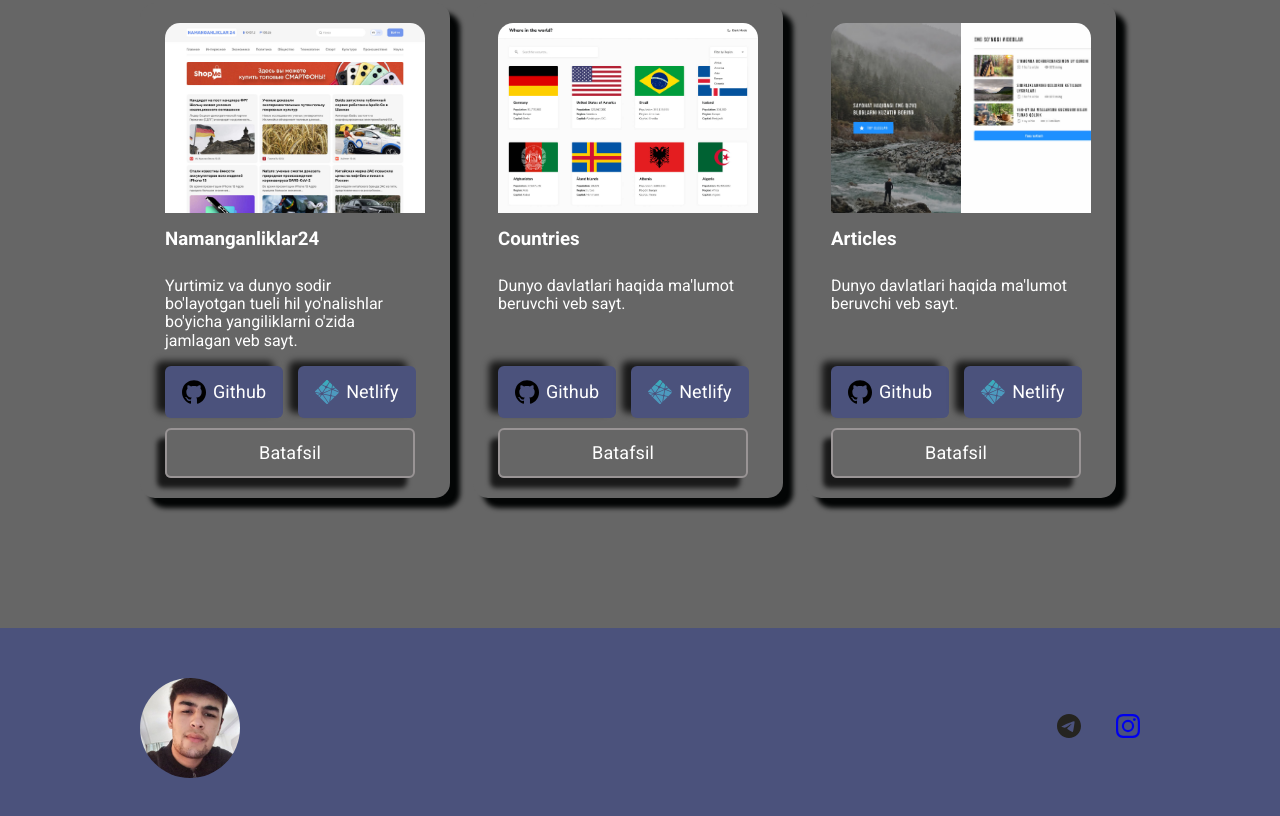
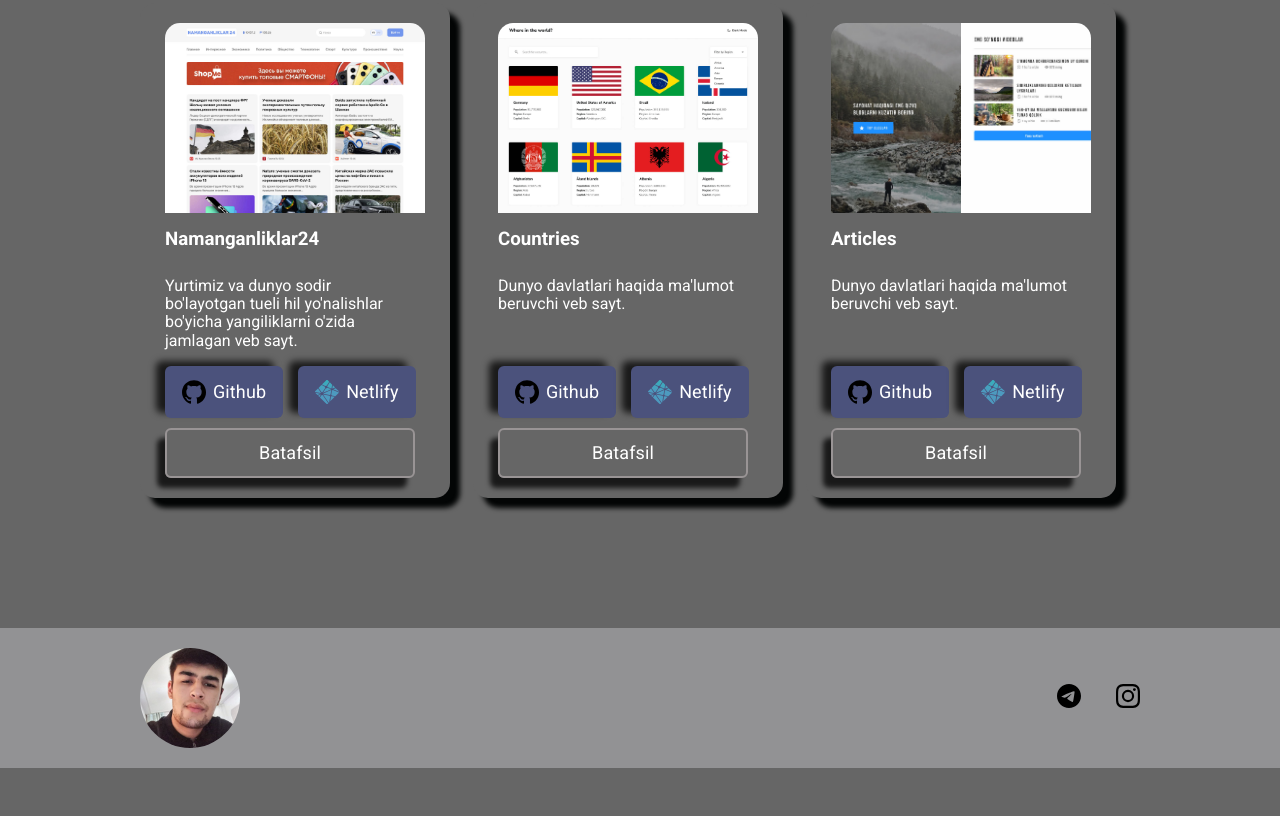
Before and after one commit to MuydinovAsadbek/Portfolio, a plain HTML site: page index.html in a window 1280 px wide. Shown: the part 2154-2970 px from the top of the page. After the commit the page ends 2922 px from the top, so only its background shows below. Drawn offline with Linux system fonts and the light colour scheme.

Commit message:
Add footer change

```diff
--- a/css/style.css
+++ b/css/style.css
@@ -325,27 +325,27 @@ body {
 }
 
 
-/* SITE-FOOTER */
-.site-footer {
-  padding-top: 50px;
-  padding-bottom: 50px;
-  background-color: #4b527c;
+/* FOOTER */
+.footer {
+  padding-top: 20px;
+  padding-bottom: 20px;
+  background-color: #929294;
 }
 
-.site-footer__container {
+.footer__container {
   display: flex;
   align-items: center;
   justify-content: space-between;
 }
 
-.site-footer__profil {
+.footer__profil {
   display: block;
   width: 100px;
   height: 100px;
   border-radius: 50px;
 }
 
-.site-footer__list {
+.footer__list {
   display: flex;
   align-items: center;
   padding: 0;
@@ -354,8 +354,17 @@ body {
   margin-left: 35px;
 }
 
-.site-footer__item:not(:last-child) {
+.footer__item:not(:last-child) {
   margin-right: 35px;
 }
-.site-footer__link {
+
+.footer__social-link {
+  display: inline-block;
+  color: #000;
+  transition: transform 0.4s ease;
 }
+
+.footer__social-link:hover {
+  transform: scale(1.2);
+
+}
--- a/index.html
+++ b/index.html
@@ -85,7 +85,8 @@
                 <img src="img/github.svg" alt="" class="site-header__link-icon" width="280" height="200">
                 <span class="section-project__link-text">Github</span>
               </a>
-              <a class="section-project__link" href="https://asadbekmuydinov-ansormed-promo.netlify.app" target="_blank">
+              <a class="section-project__link" href="https://asadbekmuydinov-ansormed-promo.netlify.app"
+                target="_blank">
                 <img src="img/netlify-icon.svg" alt="" class="site-header__link-icon" width="280" height="200">
                 <span class="section-project__link-text">Netlify</span>
               </a>
@@ -113,9 +114,11 @@
           <li class="section-projects__item">
             <img class="section-project__img" src="img/skilled.png" alt="Skiled page logo">
             <h3 class="section-project__heading">Skiled</h3>
-            <p class="section-project__text">Bir qator zamonaviy kasblar va ko'nikmalar o'rgatishga qaratilgan zamonaviy kurslarni o'z ichiga olgan veb sayt.</p>
+            <p class="section-project__text">Bir qator zamonaviy kasblar va ko'nikmalar o'rgatishga qaratilgan zamonaviy
+              kurslarni o'z ichiga olgan veb sayt.</p>
             <div class="section-project__block-link">
-              <a class="section-project__link" href="https://github.com/MuydinovAsadbek/Skilled-elearning-landing-page" target="_blank">
+              <a class="section-project__link" href="https://github.com/MuydinovAsadbek/Skilled-elearning-landing-page"
+                target="_blank">
                 <img src="img/github.svg" alt="" class="site-header__link-icon" width="280" height="200">
                 <span class="section-project__link-text">Github</span>
               </a>
@@ -130,7 +133,8 @@
           <li class="section-projects__item">
             <img class="section-project__img" src="img/bookmark.jpg" alt="Skiled page logo">
             <h3 class="section-project__heading">Bookmark</h3>
-            <p class="section-project__text">Sevimli veb-saytlaringizni tartibga solish uchun toza va oddiy interfeys.</p>
+            <p class="section-project__text">Sevimli veb-saytlaringizni tartibga solish uchun toza va oddiy interfeys.
+            </p>
             <div class="section-project__block-link">
               <a class="section-project__link" href="https://github.com/MuydinovAsadbek/Bookmark" target="_blank">
                 <img src="img/github.svg" alt="" class="site-header__link-icon" width="280" height="200">
@@ -147,7 +151,8 @@
           <li class="section-projects__item">
             <img class="section-project__img" src="img/coffee.jpg" alt="Coffeeroasters page logo">
             <h3 class="section-project__heading">Coffeeroasters</h3>
-            <p class="section-project__text">Ertalablarni dunyoning eng yaxshi qahvalari bilan boshlang. Sizning jadvalingiz bo'yicha to'g'ridan-to'g'ri eshigingizga yetkazib beriladigan bizning eng yaxshi</p>
+            <p class="section-project__text">Ertalablarni dunyoning eng yaxshi qahvalari bilan boshlang. Sizning
+              jadvalingiz bo'yicha to'g'ridan-to'g'ri eshigingizga yetkazib beriladigan bizning eng yaxshi</p>
             <div class="section-project__block-link">
               <a class="section-project__link" href="https://github.com/MuydinovAsadbek/Coffeeroasters" target="_blank">
                 <img src="img/github.svg" alt="" class="site-header__link-icon" width="280" height="200">
@@ -164,7 +169,9 @@
           <li class="section-projects__item">
             <img class="section-project__img" src="img/easybank.jpg" alt="Easybank page logo">
             <h3 class="section-project__heading">Easybank</h3>
-            <p class="section-project__text">Moliyaviy hayotingizni onlayn qiling. Sizning Easybank hisobingiz pul sarflash, tejash, byudjetlashtirish, investitsiya qilish va boshqa ko'p narsalar uchun yagona markaz bo'ladi.</p>
+            <p class="section-project__text">Moliyaviy hayotingizni onlayn qiling. Sizning Easybank hisobingiz pul
+              sarflash, tejash, byudjetlashtirish, investitsiya qilish va boshqa ko'p narsalar uchun yagona markaz
+              bo'ladi.</p>
             <div class="section-project__block-link">
               <a class="section-project__link" href="https://github.com/MuydinovAsadbek/Easybank" target="_blank">
                 <img src="img/github.svg" alt="" class="site-header__link-icon" width="280" height="200">
@@ -216,9 +223,11 @@
             <img class="section-project__img" src="img/pricing.jpg" alt="pricing page logo">
             <div class="section-projects__item-block"></div>
             <h3 class="section-project__heading">Shortly</h3>
-            <p class="section-project__text">Oylik, yillik va boshqa tariflarni o'z ichiga olgan narxlash komponentlarini o'zida jamlagan veb sayt.</p>
+            <p class="section-project__text">Oylik, yillik va boshqa tariflarni o'z ichiga olgan narxlash
+              komponentlarini o'zida jamlagan veb sayt.</p>
             <div class="section-project__block-link">
-              <a class="section-project__link" href="https://github.com/MuydinovAsadbek/pricing-component-with-toggle" target="_blank">
+              <a class="section-project__link" href="https://github.com/MuydinovAsadbek/pricing-component-with-toggle"
+                target="_blank">
                 <img src="img/github.svg" alt="" class="site-header__link-icon" width="280" height="200">
                 <span class="section-project__link-text">Github</span>
               </a>
@@ -233,9 +242,11 @@
           <li class="section-projects__item">
             <img class="section-project__img" src="img/n24.jpg" alt="n24 page logo">
             <h3 class="section-project__heading">Namanganliklar24</h3>
-            <p class="section-project__text">Yurtimiz va dunyo sodir bo'layotgan tueli hil yo'nalishlar bo'yicha yangiliklarni o'zida jamlagan veb sayt.</p>
+            <p class="section-project__text">Yurtimiz va dunyo sodir bo'layotgan tueli hil yo'nalishlar bo'yicha
+              yangiliklarni o'zida jamlagan veb sayt.</p>
             <div class="section-project__block-link">
-              <a class="section-project__link" href="https://github.com/MuydinovAsadbek/Namanganliklar24" target="_blank">
+              <a class="section-project__link" href="https://github.com/MuydinovAsadbek/Namanganliklar24"
+                target="_blank">
                 <img src="img/github.svg" alt="" class="site-header__link-icon" width="280" height="200">
                 <span class="section-project__link-text">Github</span>
               </a>
@@ -269,7 +280,8 @@
             <h3 class="section-project__heading">Articles</h3>
             <p class="section-project__text">Dunyo davlatlari haqida ma'lumot beruvchi veb sayt.</p>
             <div class="section-project__block-link">
-              <a class="section-project__link" href="https://github.com/MuydinovAsadbek/asadbek-articles/issues" target="_blank">
+              <a class="section-project__link" href="https://github.com/MuydinovAsadbek/asadbek-articles/issues"
+                target="_blank">
                 <img src="img/github.svg" alt="" class="site-header__link-icon" width="280" height="200">
                 <span class="section-project__link-text">Github</span>
               </a>
@@ -287,25 +299,31 @@
   </main>
 
 
-  <!-- SITE-FOOTER -->
-  <footer class="site-footer">
-    <div class="site-footer__container container">
-      <img class="site-footer__profil" src="img/hero_img.jpg" alt="img" width="100" height="100">
+  <!-- footer -->
+  <footer class="footer">
+    <div class="footer__container container">
+      <img class="footer__profil" src="img/hero_img.jpg" alt="img" width="100" height="100">
 
       <!-- FOOTER-LIST -->
-      <ul class="site-footer__list">
-        <li class="site-footer__item">
-          <a class="site-footer__link" href="https://t.me/Asadbek_Muydinov">
-            <svg width="24" height="24" fill="none" xmlns="http://www.w3.org/2000/svg"><path d="M12 0C5.376 0 0 5.376 0 12s5.376 12 12 12 12-5.376 12-12S18.624 0 12 0Zm5.568 8.16c-.18 1.896-.96 6.504-1.356 8.628-.168.9-.504 1.2-.816 1.236-.696.06-1.224-.456-1.896-.9-1.056-.696-1.656-1.128-2.676-1.8-1.188-.78-.42-1.212.264-1.908.18-.18 3.252-2.976 3.312-3.228a.24.24 0 0 0-.06-.216c-.072-.06-.168-.036-.252-.024-.108.024-1.788 1.14-5.064 3.348-.48.324-.912.492-1.296.48-.432-.012-1.248-.24-1.86-.444-.756-.24-1.344-.372-1.296-.792.024-.216.324-.432.888-.66 3.504-1.524 5.832-2.532 6.996-3.012 3.336-1.392 4.02-1.632 4.476-1.632.096 0 .324.024.468.144.12.096.156.228.168.324-.012.072.012.288 0 .456Z" fill="#252420"/></svg>
+      <ul class="footer__list">
+        <li class="footer__item">
+          <a class="footer__social-link" href="https://t.me/Asadbek_Muydinov">
+            <svg width="24" height="24" fill="none" xmlns="http://www.w3.org/2000/svg"><path d="M12 0C5.376 0 0 5.376 0 12s5.376 12 12 12 12-5.376 12-12S18.624 0 12 0Zm5.568 8.16c-.18 1.896-.96 6.504-1.356 8.628-.168.9-.504 1.2-.816 1.236-.696.06-1.224-.456-1.896-.9-1.056-.696-1.656-1.128-2.676-1.8-1.188-.78-.42-1.212.264-1.908.18-.18 3.252-2.976 3.312-3.228a.24.24 0 0 0-.06-.216c-.072-.06-.168-.036-.252-.024-.108.024-1.788 1.14-5.064 3.348-.48.324-.912.492-1.296.48-.432-.012-1.248-.24-1.86-.444-.756-.24-1.344-.372-1.296-.792.024-.216.324-.432.888-.66 3.504-1.524 5.832-2.532 6.996-3.012 3.336-1.392 4.02-1.632 4.476-1.632.096 0 .324.024.468.144.12.096.156.228.168.324-.012.072.012.288 0 .456Z" fill="currentColor"/></svg>
+            </svg>
           </a>
         </li>
-        <li class="site-footer__item">
-          <a class="site-footer__link" href="https://t.me/Asadbek_Muydinov">
-            <svg width="24" height="24" fill="none" xmlns="http://www.w3.org/2000/svg"><path fill-rule="evenodd" clip-rule="evenodd" d="M12 0C8.741 0 8.333.014 7.053.072 2.695.272.273 2.69.073 7.052.014 8.333 0 8.741 0 12c0 3.259.014 3.668.072 4.948.2 4.358 2.618 6.78 6.98 6.98C8.333 23.986 8.741 24 12 24c3.259 0 3.668-.014 4.948-.072 4.354-.2 6.782-2.618 6.979-6.98.059-1.28.073-1.689.073-4.948 0-3.259-.014-3.667-.072-4.947-.196-4.354-2.617-6.78-6.979-6.98C15.668.014 15.259 0 12 0Zm0 2.163c3.204 0 3.584.012 4.85.07 3.252.148 4.771 1.691 4.919 4.919.058 1.265.069 1.645.069 4.849 0 3.205-.012 3.584-.069 4.849-.149 3.225-1.664 4.771-4.919 4.919-1.266.058-1.644.07-4.85.07-3.204 0-3.584-.012-4.849-.07-3.26-.149-4.771-1.699-4.919-4.92-.058-1.265-.07-1.644-.07-4.849 0-3.204.013-3.583.07-4.849.149-3.227 1.664-4.771 4.919-4.919 1.266-.057 1.645-.069 4.849-.069ZM5.838 12a6.162 6.162 0 1 1 12.324 0 6.162 6.162 0 0 1-12.324 0ZM12 16a4 4 0 1 1 0-8 4 4 0 0 1 0 8Zm4.965-10.405a1.44 1.44 0 1 1 2.881.001 1.44 1.44 0 0 1-2.881-.001Z" fill="currentColor"/></svg>
+        <li class="footer__item">
+          <a class="footer__social-link" href="https://www.instagram.com/asadbekmuydinov1/">
+            <svg width="24" height="24" fill="none" xmlns="http://www.w3.org/2000/svg">
+              <path fill-rule="evenodd" clip-rule="evenodd"
+                d="M12 0C8.741 0 8.333.014 7.053.072 2.695.272.273 2.69.073 7.052.014 8.333 0 8.741 0 12c0 3.259.014 3.668.072 4.948.2 4.358 2.618 6.78 6.98 6.98C8.333 23.986 8.741 24 12 24c3.259 0 3.668-.014 4.948-.072 4.354-.2 6.782-2.618 6.979-6.98.059-1.28.073-1.689.073-4.948 0-3.259-.014-3.667-.072-4.947-.196-4.354-2.617-6.78-6.979-6.98C15.668.014 15.259 0 12 0Zm0 2.163c3.204 0 3.584.012 4.85.07 3.252.148 4.771 1.691 4.919 4.919.058 1.265.069 1.645.069 4.849 0 3.205-.012 3.584-.069 4.849-.149 3.225-1.664 4.771-4.919 4.919-1.266.058-1.644.07-4.85.07-3.204 0-3.584-.012-4.849-.07-3.26-.149-4.771-1.699-4.919-4.92-.058-1.265-.07-1.644-.07-4.849 0-3.204.013-3.583.07-4.849.149-3.227 1.664-4.771 4.919-4.919 1.266-.057 1.645-.069 4.849-.069ZM5.838 12a6.162 6.162 0 1 1 12.324 0 6.162 6.162 0 0 1-12.324 0ZM12 16a4 4 0 1 1 0-8 4 4 0 0 1 0 8Zm4.965-10.405a1.44 1.44 0 1 1 2.881.001 1.44 1.44 0 0 1-2.881-.001Z"
+                fill="currentColor" />
+            </svg>
           </a>
         </li>
       </ul>
     </div>
   </footer>
+
 </body>
 </html>
```
Also changed, not shown: img/email.svg (added), img/opened-email-envelope_icon-icons.com_70656.svg (added), img/telegram.svg.
